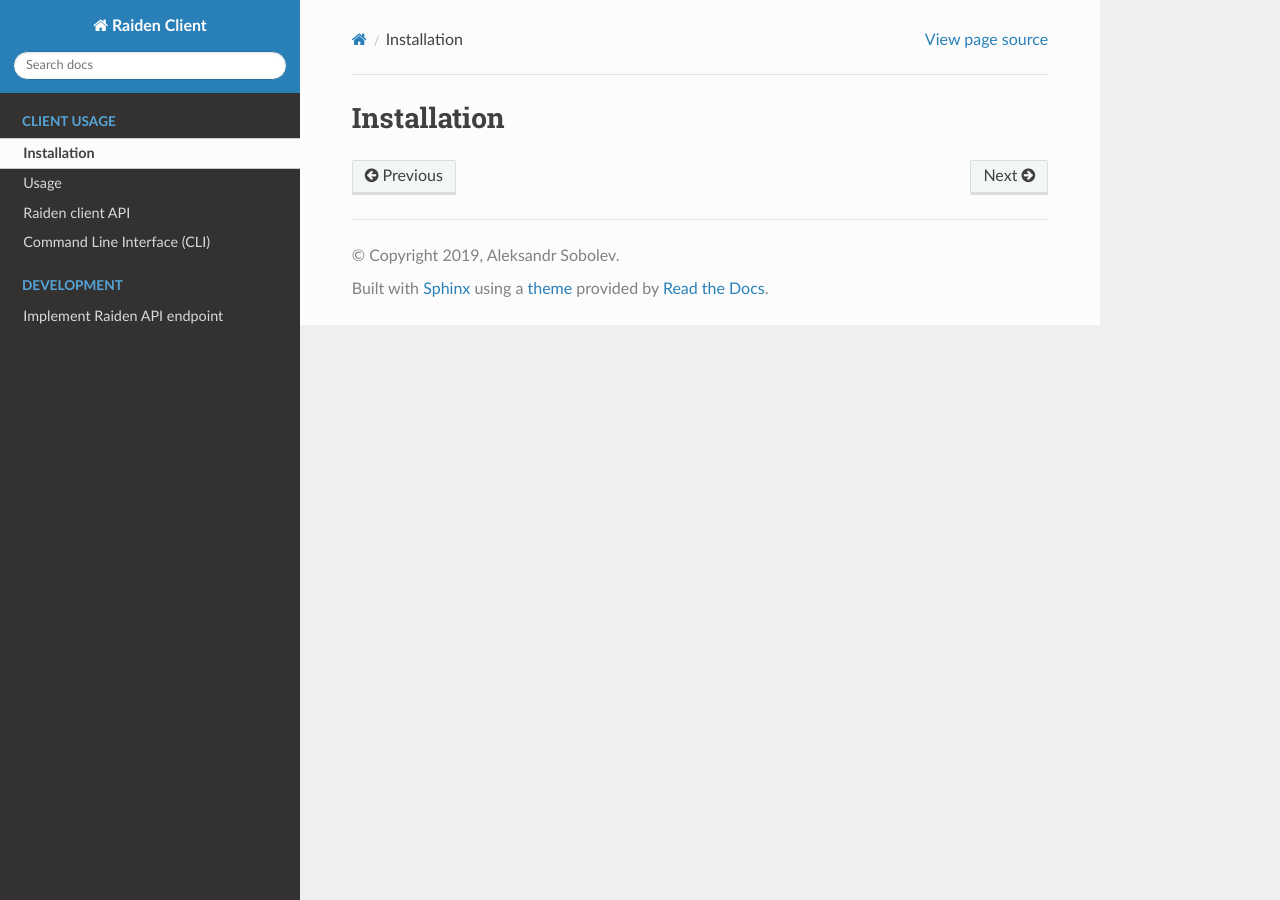
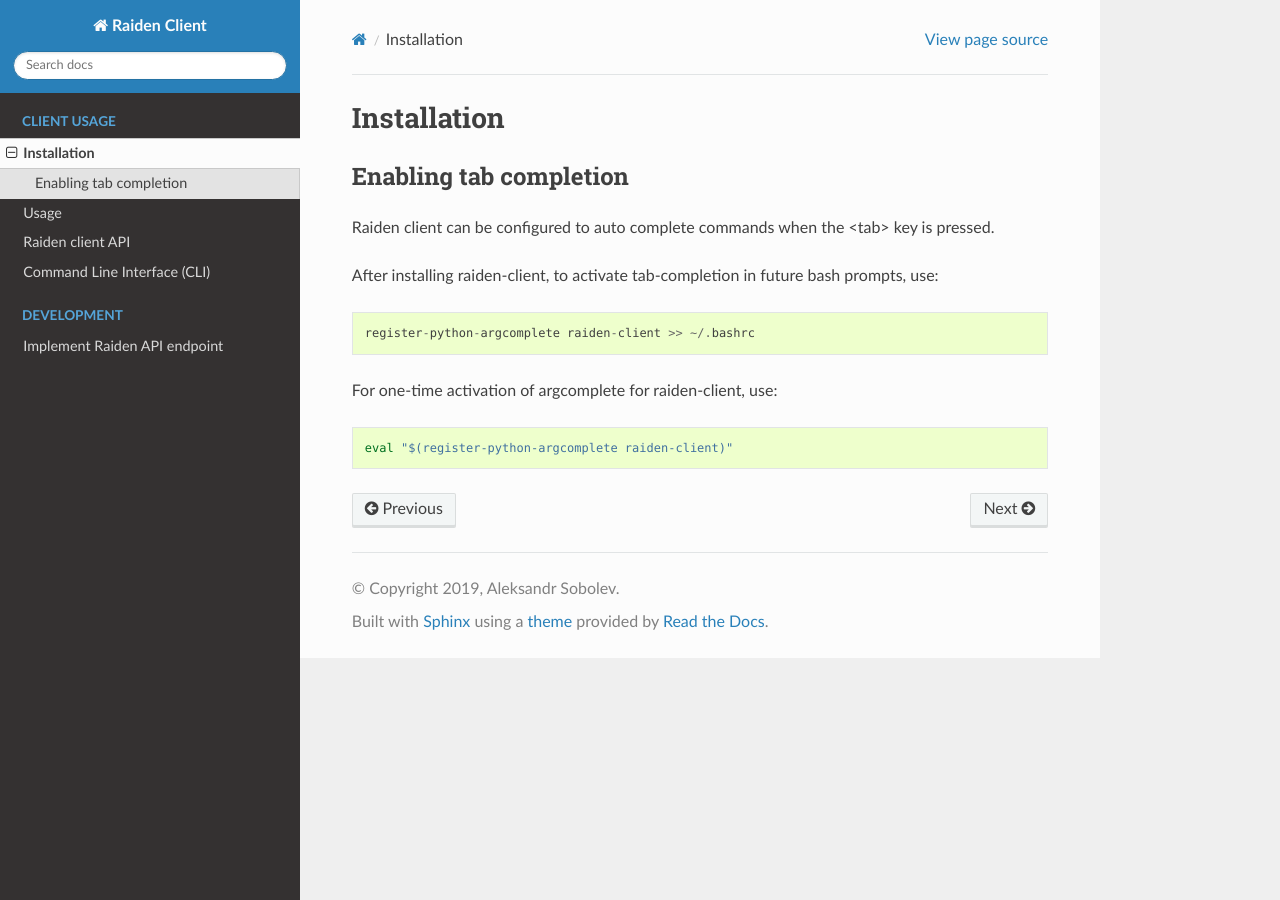
Before and after one commit to maddevsio/raiden-client-python, a Sphinx documentation site: the page built from docs/installation.rst, in a window 1280 px wide. Built offline with Sphinx 7.4.7 and the Read the Docs theme 2.0.0, drawn with Linux system fonts in a browser that asks for light colours.

```diff
--- a/docs/installation.rst
+++ b/docs/installation.rst
@@ -1,2 +1,19 @@
 Installation
 ============
+
+
+Enabling tab completion
+-----------------------
+
+Raiden client can be configured to auto complete commands when the <tab> key
+is pressed.
+
+After installing raiden-client, to activate tab-completion in future bash
+prompts, use::
+
+    register-python-argcomplete raiden-client >> ~/.bashrc
+
+
+For one-time activation of argcomplete for raiden-client, use::
+
+    eval "$(register-python-argcomplete raiden-client)"
--- a/setup.py
+++ b/setup.py
@@ -6,6 +6,7 @@ deps = {
         "requests>=2.22.0,<2.23.0",
         "mypy-extensions>=0.4.1,<0.5.0",
         "eth-hash[pycryptodome]>=0.2.0,<0.3.0",
+        "argcomplete>=1.10.0,<2",
         # Replace web3 later
         "web3==4.9.1",
     ],
@@ -16,7 +17,10 @@ deps = {
         "pytest-cov>=2.7.1,<2.8.0",
         "pytest-mypy>=0.3.3,<0.4.0",
     ],
-    "docs": ["sphinx-argparse>=0.2.5,<0.3.0", "sphinx-autodoc-typehints>=1.7.0,<1.8.0"],
+    "docs": [
+        "sphinx-argparse>=0.2.5,<0.3.0",
+        "sphinx-autodoc-typehints>=1.7.0,<1.8.0"
+    ],
 }
 
 deps["docs"] = (deps["raiden"], deps["docs"])
```
Also changed, not shown: docs/usage.rst (+33 -6 lines), 3 other files.
